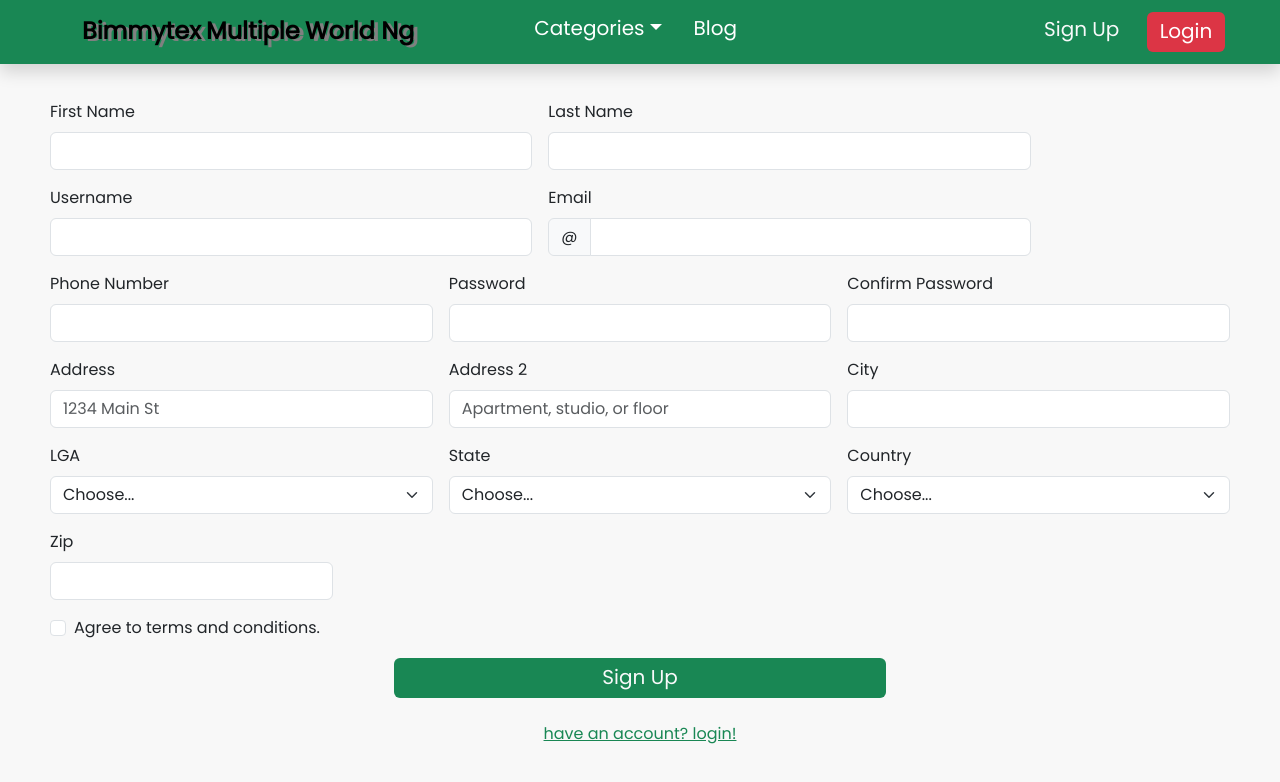
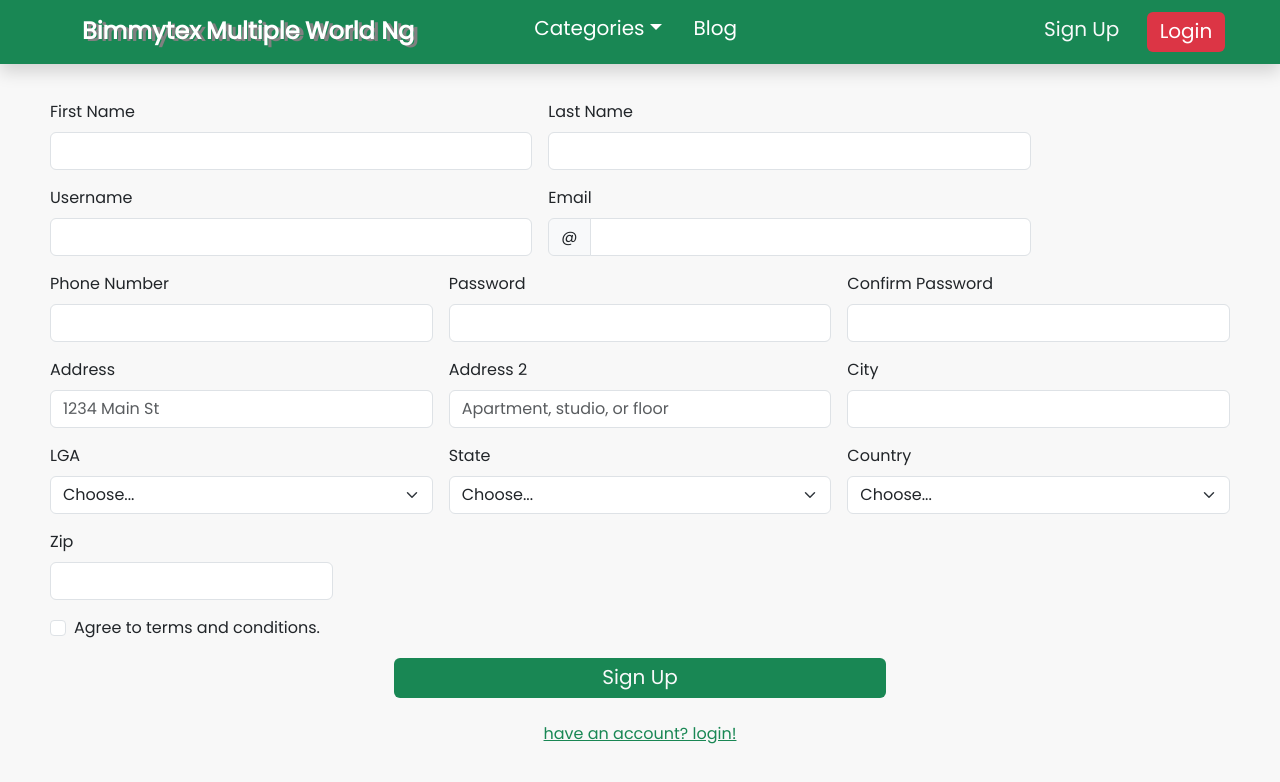
Before and after one commit to koindepot/BIMITEX, a plain HTML site: page sign-up.html in a window 1280 px wide. Drawn offline with nearby package versions, Linux system fonts and the light colour scheme.

Commit message:
Update sign-up.html

```diff
--- a/sign-up.html
+++ b/sign-up.html
@@ -21,7 +21,7 @@
         <!-- NAV-BAR SECTION -->
         <nav class="navbar navbar-expand-lg navbar-inverse navbar-light bg-success shadow fixed-top">
             <div class="container d-flex justify-content-between align-items-center">
-                <a href="index.html" class="navbar-brand text-whit">
+                <a href="index.html" class="navbar-brand text-white">
                     <span class="h4 fw-bolder ">Bimmytex</span>
                     <span class="h4 fw-bolder ">Multiple</span>
                     <span class="h4 fw-bolder "> World Ng</span>
```
